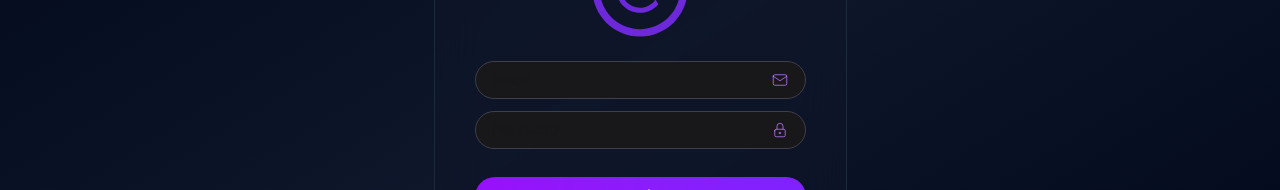
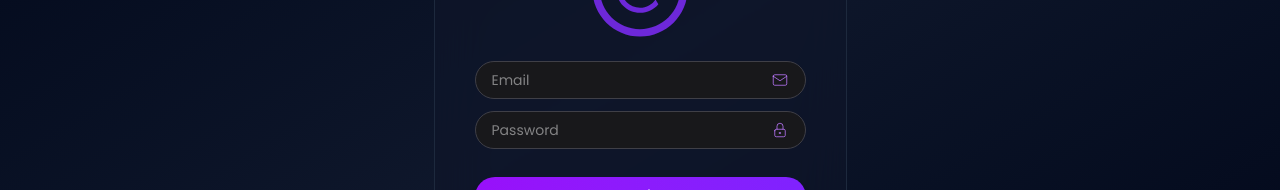
Before and after one commit to yoanny2023/taskify_frontend, a Next.js app: page / in a window 1280 px wide. Shown: the part 333-523 px from the top of the page. Built offline with nearby package versions, Linux system fonts and the light colour scheme.

Commit message:
adjust light mode bug in global.css

```diff
--- a/src/app/globals.css
+++ b/src/app/globals.css
@@ -28,6 +28,12 @@ html, body {
     --foreground: #ededed;
   }
 }
+@media (prefers-color-scheme: light) {
+  :root {
+    --background: #0a0a0a;
+    --foreground: #ededed;
+  }
+}
 
 body {
   background: var(--background);
```
